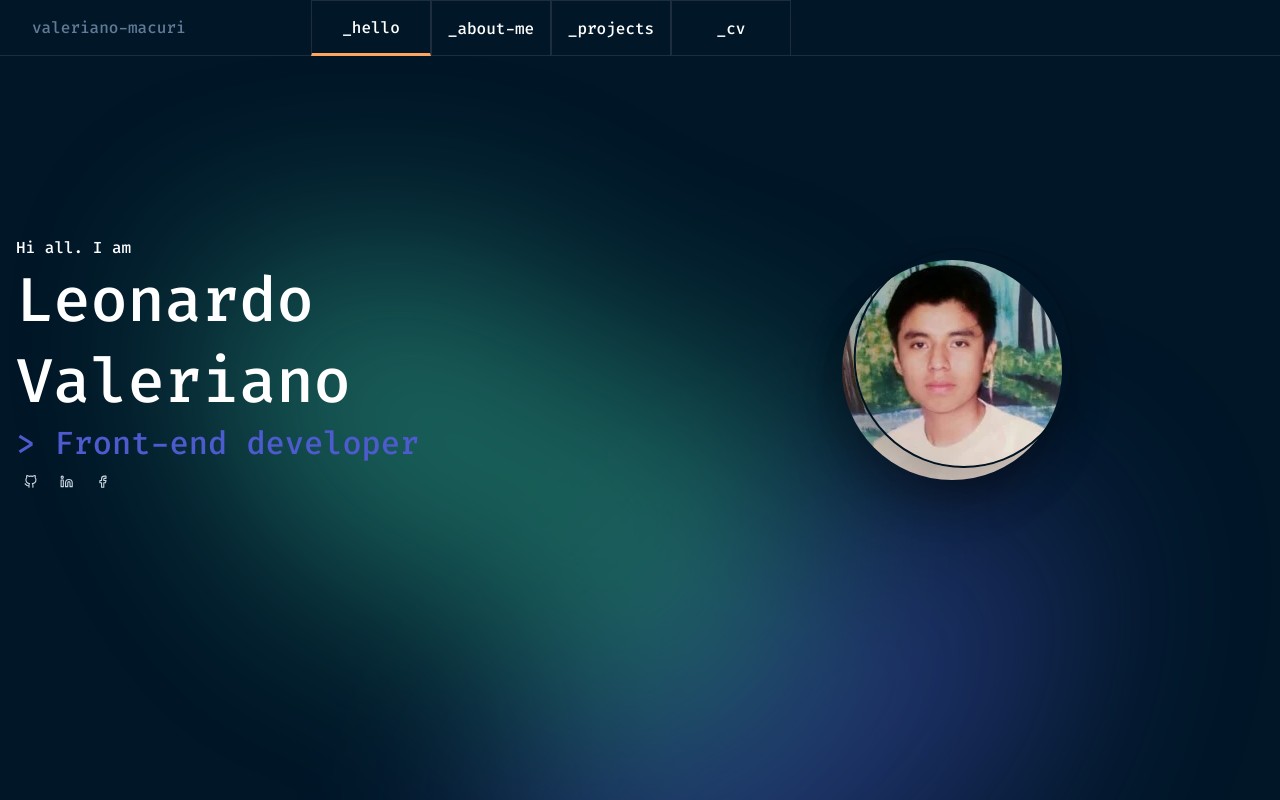
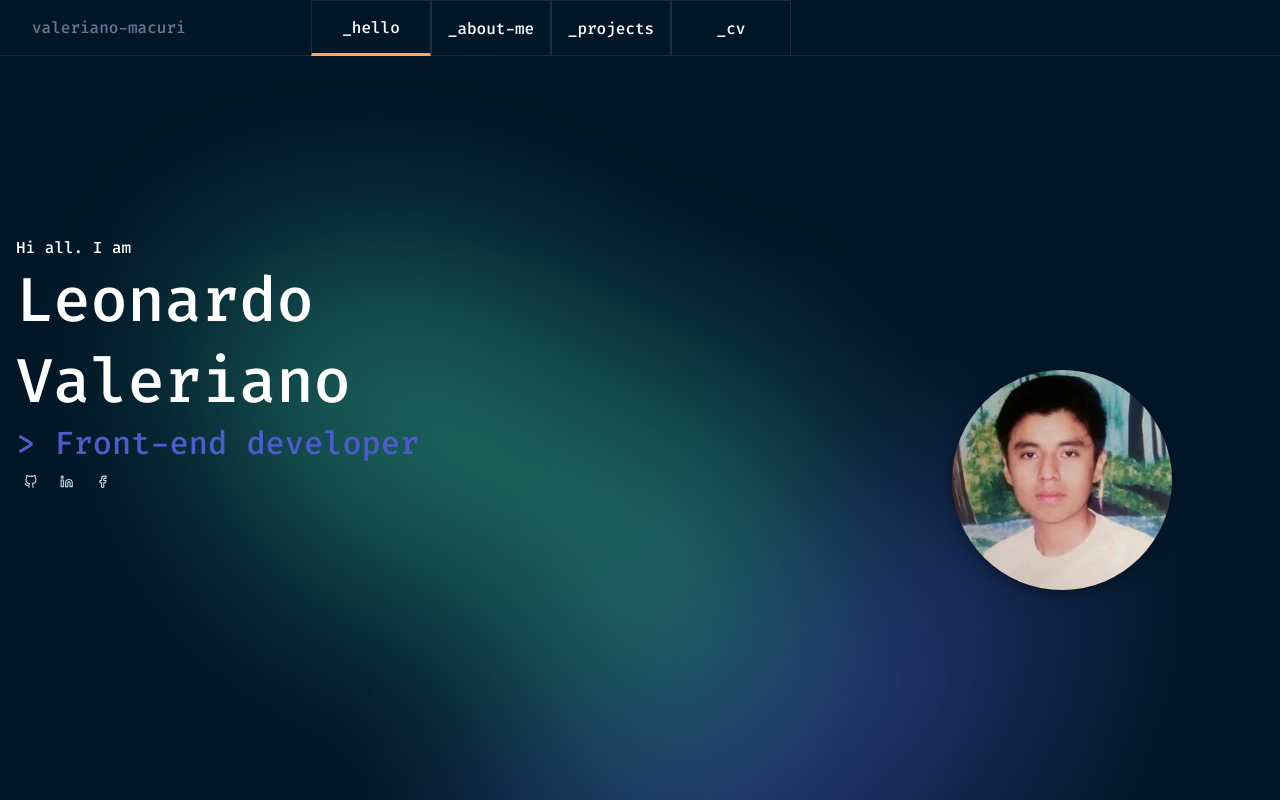
Before and after one commit to valerianomacuri/next-portfolio, a Next.js app: page / in a window 1280 px wide. Built offline with nearby package versions, Linux system fonts and the light colour scheme.

Commit message:
add image animated

```diff
--- a/src/features/portfolio/components/Hello.tsx
+++ b/src/features/portfolio/components/Hello.tsx
@@ -1,6 +1,5 @@
 import {
   Box,
-  Image,
   ScaleFade,
   SimpleGrid,
   SlideFade,
@@ -16,6 +15,7 @@ import {
 } from "react-icons/fi"
 import { BodyText } from "./BodyText"
 import { HeadlineText } from "./HeadlineText"
+import { ImageMotion } from "./ImageMotion"
 import { SubheadlineText } from "./SubheadlineText"
 export const Hello = () => {
   return (
@@ -141,44 +141,7 @@ export const Hello = () => {
           }}
         >
           <Box position={"relative"} cursor={"pointer"}>
-            <Box
-              style={{
-                position: "absolute",
-                backgroundColor: "#011221",
-                borderRadius: "50%",
-                height: "220px",
-                width: "220px",
-                transform:
-                  "translate3d(44.6429px, 0px, 0px)",
-                bottom: "-14px",
-                left: "-64px",
-                zIndex: "-1",
-              }}
-              shadow="2xl"
-            />
-            <ScaleFade initialScale={0.9} in={true}>
-              <Image
-                src="./photo.png"
-                alt="perfil"
-                objectFit="cover"
-                borderRadius={"50%"}
-                shadow="2xl"
-              />
-            </ScaleFade>
-            <Box
-              style={{
-                position: "absolute",
-                border: "2px solid #011221",
-                borderRadius: "50%",
-                height: "220px",
-                width: "220px",
-                transform:
-                  "translate3d(44.6429px, 0px, 0px)",
-                bottom: "12px",
-                right: "33px",
-              }}
-              shadow="2xl"
-            />
+            <ImageMotion />
           </Box>
         </Box>
       </SimpleGrid>
--- /dev/null
+++ b/src/features/portfolio/components/ImageMotion.tsx
@@ -0,0 +1,30 @@
+import { motion } from "framer-motion"
+import { useRef } from "react"
+
+export const ImageMotion = ({
+  children,
+}: {
+  children?: React.ReactNode
+}) => {
+  const constraintsRef = useRef(null)
+
+  return (
+    <motion.div ref={constraintsRef}>
+      <motion.div
+        style={{
+          backgroundColor: "red",
+          backgroundImage: "url(./photo.png)",
+          borderRadius: "50%",
+          backgroundSize: "cover",
+          backgroundPosition: "center",
+          width: "220px",
+          height: "220px",
+          position: "absolute",
+          boxShadow: "rgba(0, 0, 0, 0.35) 0px 5px 15px",
+        }}
+        drag
+        dragConstraints={constraintsRef}
+      />
+    </motion.div>
+  )
+}
--- a/src/features/portfolio/components/Layout.tsx
+++ b/src/features/portfolio/components/Layout.tsx
@@ -1,6 +1,6 @@
-import { Container } from "@chakra-ui/react"
 import { FC, Fragment } from "react"
 import { Navbar } from "./Navbar"
+import { motion } from "framer-motion"
 
 export const Layout = ({
   children,
@@ -15,8 +15,20 @@ export const Layout = ({
           height: 56,
         }}
       />
-
-      {children}
+      <motion.main
+        variants={{
+          hidden: { opacity: 0, x: -200, y: 0 },
+          enter: { opacity: 1, x: 0, y: 0 },
+          exit: { opacity: 0, x: 0, y: -100 },
+        }} // Pass the variant object into Framer Motion
+        initial="hidden" // Set the initial state to variants.hidden
+        animate="enter" // Animated state to variants.enter
+        exit="exit" // Exit state (used later) to variants.exit
+        transition={{ type: "linear" }} // Set the transition to linear
+        className=""
+      >
+        {children}
+      </motion.main>
     </Fragment>
   )
 }
--- a/src/features/portfolio/components/NavItem.tsx
+++ b/src/features/portfolio/components/NavItem.tsx
@@ -2,13 +2,13 @@ import {
   Button,
   ButtonProps,
   ComponentWithAs,
+  forwardRef,
 } from "@chakra-ui/react"
-import { Lables } from "./Lables"
 
 export const NavItem: ComponentWithAs<
   "button",
   ButtonProps
-> = ({ children, ...props }) => {
+> = forwardRef(({ children, ...props }, ref) => {
   return (
     <Button
       variant="ghost"
@@ -22,8 +22,9 @@ export const NavItem: ComponentWithAs<
       lineHeight="21px"
       color="#fff"
       {...props}
+      ref={ref}
     >
       {children}
     </Button>
   )
-}
+})
--- a/src/features/portfolio/components/Projects.tsx
+++ b/src/features/portfolio/components/Projects.tsx
@@ -28,7 +28,10 @@ export const Projects = () => {
               gap={"40px"}
             >
               {projects.map(project => (
-                <ProjectItem project={project} />
+                <ProjectItem
+                  key={project.picture}
+                  project={project}
+                />
               ))}
             </SimpleGrid>
           </TabPanel>
```
